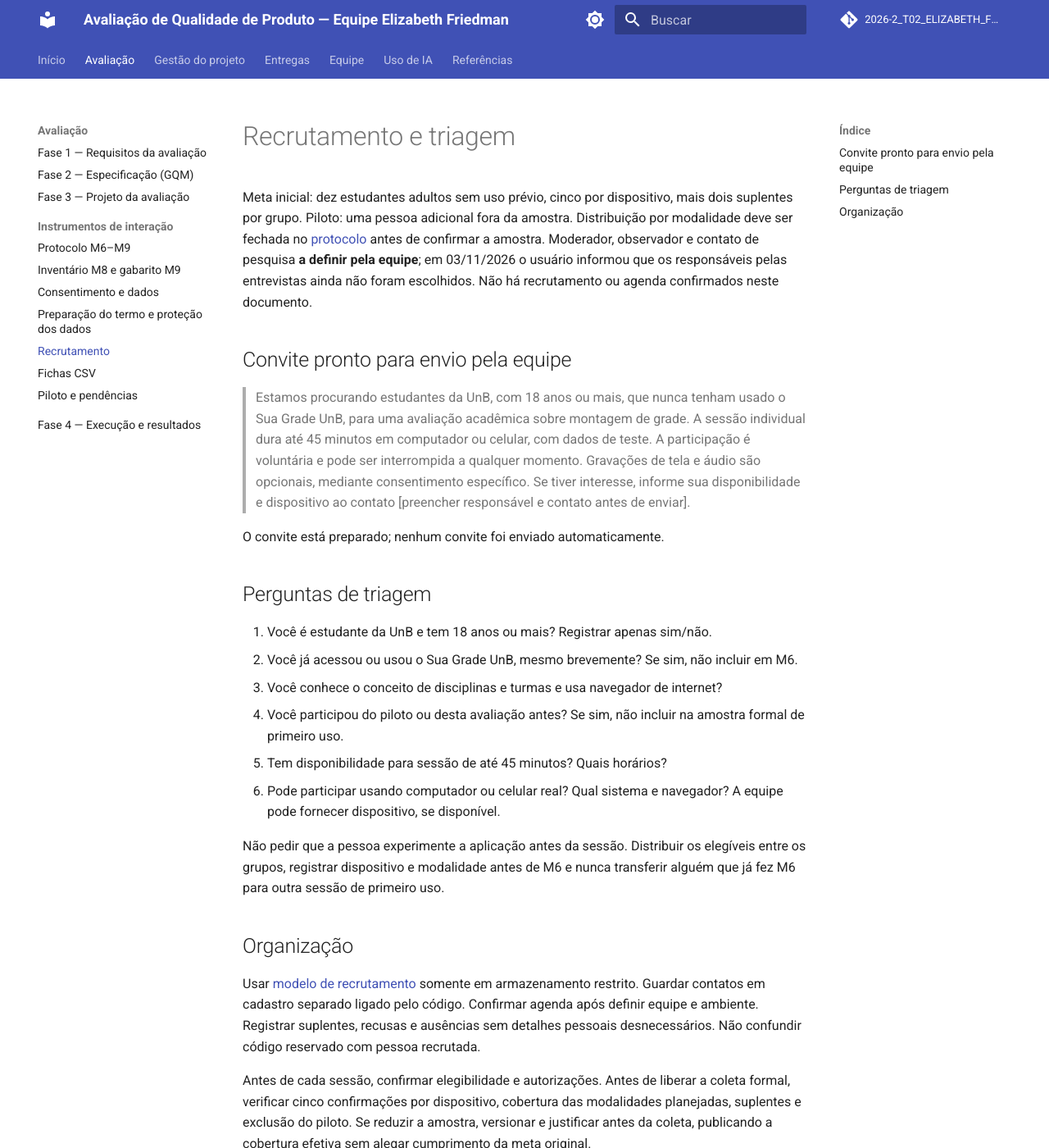
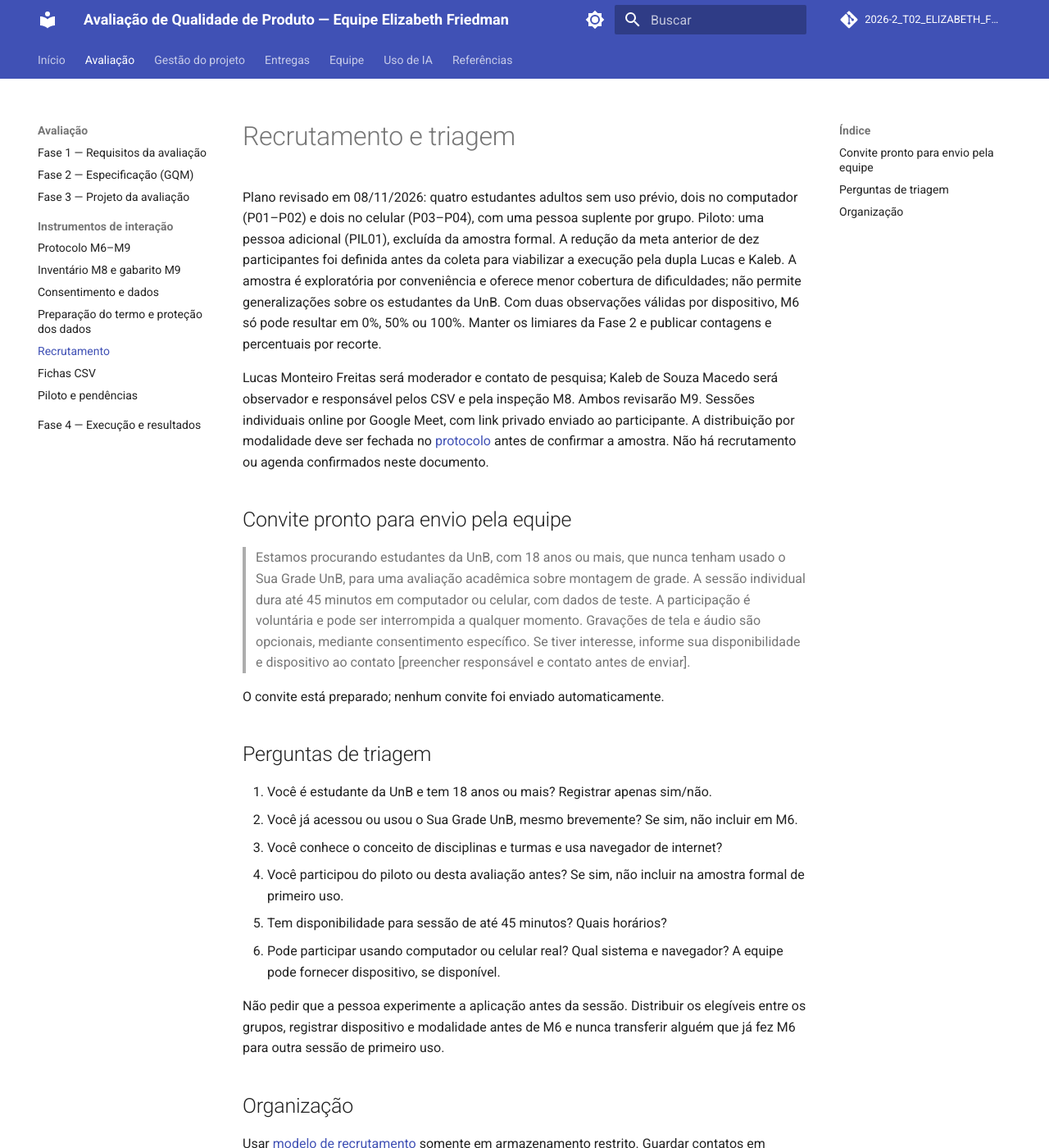
Before and after one commit to FCTE-Qualidade-de-Software-1/2026-2_T02_ELIZABETH_FRIEDMAN, an MkDocs documentation site: the page built from docs/avaliacao-interacao/recrutamento.md, in a window 1280 px wide and 1400 px high. Shown: the whole window at 82% size. Built offline with MkDocs 1.6.1 and Material for MkDocs 9.7.7, drawn with Linux system fonts in a browser that asks for light colours; comment, search, counter and statistics services are not loaded; some of the changed text lies outside the part shown.

Commit message:
docs: atualiza documentos de consentimento, recrutamento e protocolo para a fase 3

```diff
--- a/docs/avaliacao-interacao/recrutamento.md
+++ b/docs/avaliacao-interacao/recrutamento.md
@@ -1,11 +1,19 @@
 # Recrutamento e triagem
 
-Meta inicial: dez estudantes adultos sem uso prévio, cinco por dispositivo, mais dois
-suplentes por grupo. Piloto: uma pessoa adicional fora da amostra. Distribuição por
-modalidade deve ser fechada no [protocolo](protocolo.md) antes de confirmar a amostra.
-Moderador, observador e contato de pesquisa **a definir pela equipe**; em 03/11/2026
-o usuário informou que os responsáveis pelas entrevistas ainda não foram escolhidos.
-Não há recrutamento ou agenda confirmados neste documento.
+Plano revisado em 08/11/2026: quatro estudantes adultos sem uso prévio, dois no
+computador (P01–P02) e dois no celular (P03–P04), com uma pessoa suplente por grupo.
+Piloto: uma pessoa adicional (PIL01), excluída da amostra formal. A redução da meta
+anterior de dez participantes foi definida antes da coleta para viabilizar a execução
+pela dupla Lucas e Kaleb. A amostra é exploratória por conveniência e oferece menor
+cobertura de dificuldades; não permite generalizações sobre os estudantes da UnB.
+Com duas observações válidas por dispositivo, M6 só pode resultar em 0%, 50% ou 100%.
+Manter os limiares da Fase 2 e publicar contagens e percentuais por recorte.
+
+Lucas Monteiro Freitas será moderador e contato de pesquisa; Kaleb de Souza Macedo
+será observador e responsável pelos CSV e pela inspeção M8. Ambos revisarão M9.
+Sessões individuais online por Google Meet, com link privado enviado ao participante.
+A distribuição por modalidade deve ser fechada no [protocolo](protocolo.md) antes de
+confirmar a amostra. Não há recrutamento ou agenda confirmados neste documento.
 
 ## Convite pronto para envio pela equipe
 
@@ -36,10 +44,10 @@
 
 Usar [modelo de recrutamento](recrutamento.csv) somente em armazenamento restrito.
 Guardar contatos em cadastro separado ligado pelo código. Confirmar agenda após
-definir equipe e ambiente. Registrar suplentes, recusas e ausências sem detalhes
+confirmar ambiente e contato. Registrar suplentes, recusas e ausências sem detalhes
 pessoais desnecessários. Não confundir código reservado com pessoa recrutada.
 
 Antes de cada sessão, confirmar elegibilidade e autorizações. Antes de liberar a
-coleta formal, verificar cinco confirmações por dispositivo, cobertura das modalidades
+coleta formal, verificar duas confirmações por dispositivo, cobertura das modalidades
 planejadas, suplentes e exclusão do piloto. Se reduzir a amostra, versionar e justificar
 antes da coleta, publicando a cobertura efetiva sem alegar cumprimento da meta original.
```
Also changed, not shown: docs/avaliacao-interacao/consentimento.md (+8 -5 lines), docs/avaliacao-interacao/dados.md (+7 -6 lines), docs/avaliacao-interacao/piloto.md (+7 -5 lines), docs/avaliacao-interacao/protocolo.md (+14 -4 lines), docs/fase-3.md (+11 -7 lines).
